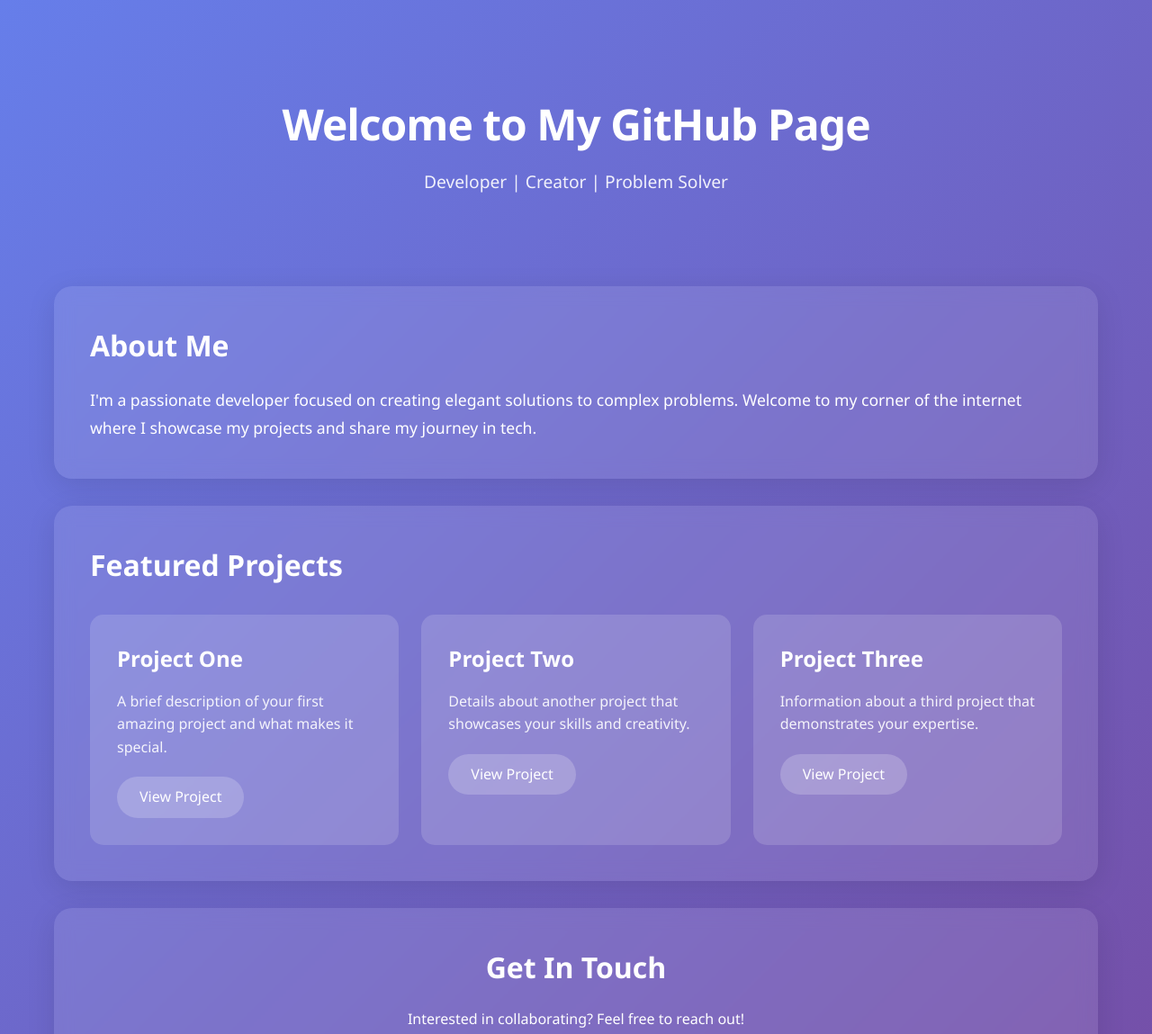
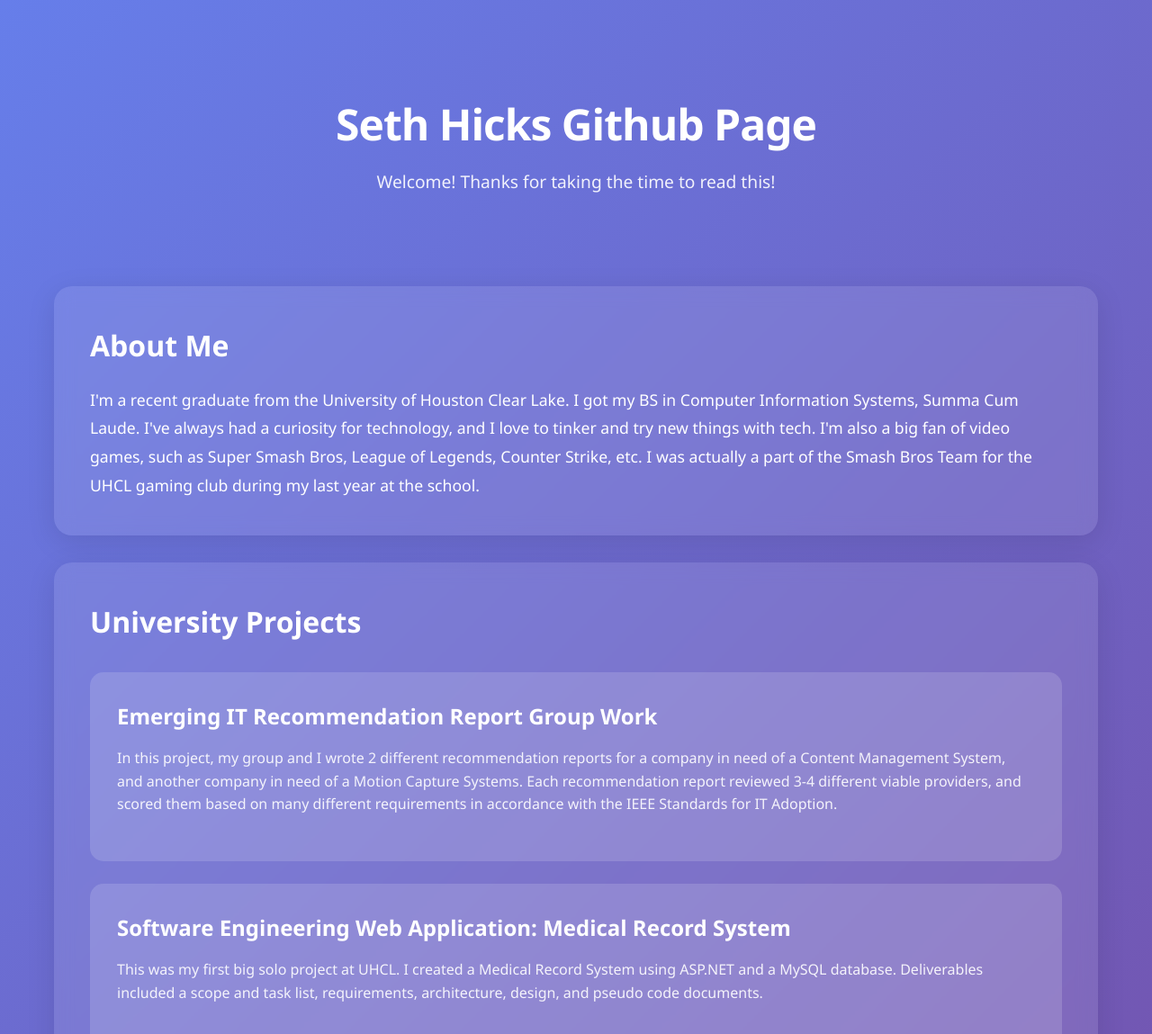
Before and after one commit to sethhicks/sethhicks.github.io, a plain HTML site: page docs/index.html in a window 1280 px wide. Shown: the top 1149 px of the page at 90% size. Drawn offline with Linux system fonts and the light colour scheme.

Commit message:
Added to Page, changed some CSS

```diff
--- a/docs/index.html
+++ b/docs/index.html
@@ -9,32 +9,43 @@
 <body>
     <div class="container">
         <header>
-            <h1>Welcome to My GitHub Page</h1>
-            <p class="subtitle">Developer | Creator | Problem Solver</p>
+            <h1>Seth Hicks Github Page</h1>
+            <p class="subtitle">Welcome! Thanks for taking the time to read this! </p>
         </header>
 
         <section class="about">
             <h2>About Me</h2>
-            <p>I'm a passionate developer focused on creating elegant solutions to complex problems. Welcome to my corner of the internet where I showcase my projects and share my journey in tech.</p>
+            <p>I'm a recent graduate from the University of Houston Clear Lake. I got my BS in Computer Information Systems, Summa Cum Laude.
+              I've always had a curiosity for technology, and I love to tinker and try new things with tech. I'm also a big fan of video games,
+              such as Super Smash Bros, League of Legends, Counter Strike, etc. I was actually a part of the Smash Bros Team for the UHCL
+              gaming club during my last year at the school.
+            </p>
         </section>
 
         <section class="projects">
-            <h2>Featured Projects</h2>
+            <h2>University Projects</h2>
             <div class="project-grid">
                 <div class="project-card">
-                    <h3>Project One</h3>
-                    <p>A brief description of your first amazing project and what makes it special.</p>
-                    <a href="#" class="btn">View Project</a>
+                    <h3>Emerging IT Recommendation Report Group Work</h3>
+                    <p>In this project, my group and I wrote 2 different recommendation reports for a company
+                      in need of a Content Management System, and another company in need of a Motion Capture Systems.
+                      Each recommendation report reviewed 3-4 different viable providers, and scored them based on many
+                      different requirements in accordance with the IEEE Standards for IT Adoption.
+                    </p>
                 </div>
                 <div class="project-card">
-                    <h3>Project Two</h3>
-                    <p>Details about another project that showcases your skills and creativity.</p>
-                    <a href="#" class="btn">View Project</a>
+                    <h3>Software Engineering Web Application: Medical Record System</h3>
+                    <p>This was my first big solo project at UHCL. I created a Medical Record System using ASP.NET and a MySQL database.
+                       Deliverables included a scope and task list, requirements, architecture, design, and pseudo code documents.
+                   </p>
                 </div>
                 <div class="project-card">
-                    <h3>Project Three</h3>
-                    <p>Information about a third project that demonstrates your expertise.</p>
-                    <a href="#" class="btn">View Project</a>
+                    <h3>CIS Senior Project: Django Inventory Management System</h3>
+                    <p>This was my senior project, in which 5 of my peers and I worked together to create an Inventory Management System
+                      for food pantries. I learned how to create the frontend and backend of the Django web application on my own.
+                      I also coordinated with both the database team and the report generator team in order to ensure connectivity to the web app.
+                      The project was a success, and I got a lot of experience working with other people and handling conflicts.
+                    </p>
                 </div>
             </div>
         </section>
--- a/docs/styles.css
+++ b/docs/styles.css
@@ -58,8 +58,8 @@ section {
 }
 
 .project-grid {
-    display: grid;
-    grid-template-columns: repeat(auto-fit, minmax(280px, 1fr));
+    display: flex;
+    flex-direction: column;
     gap: 25px;
     margin-top: 30px;
 }
```
